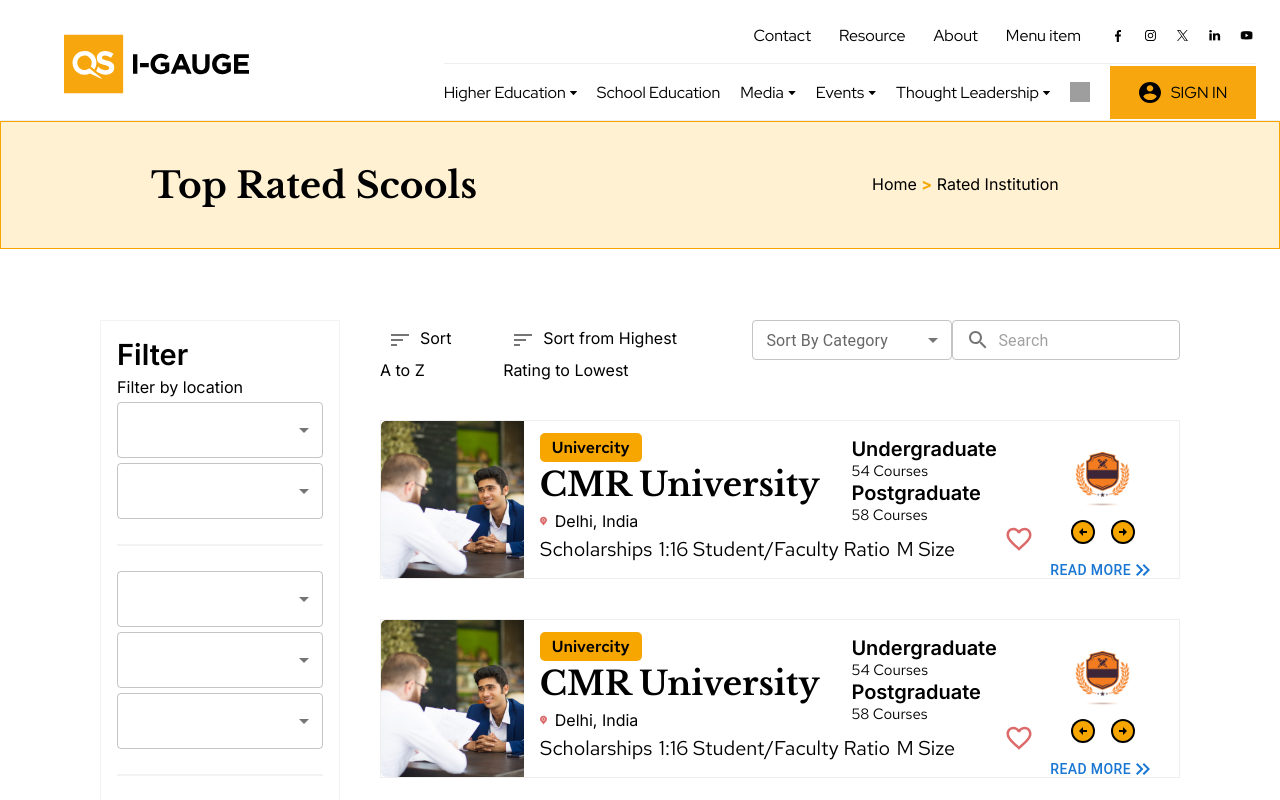
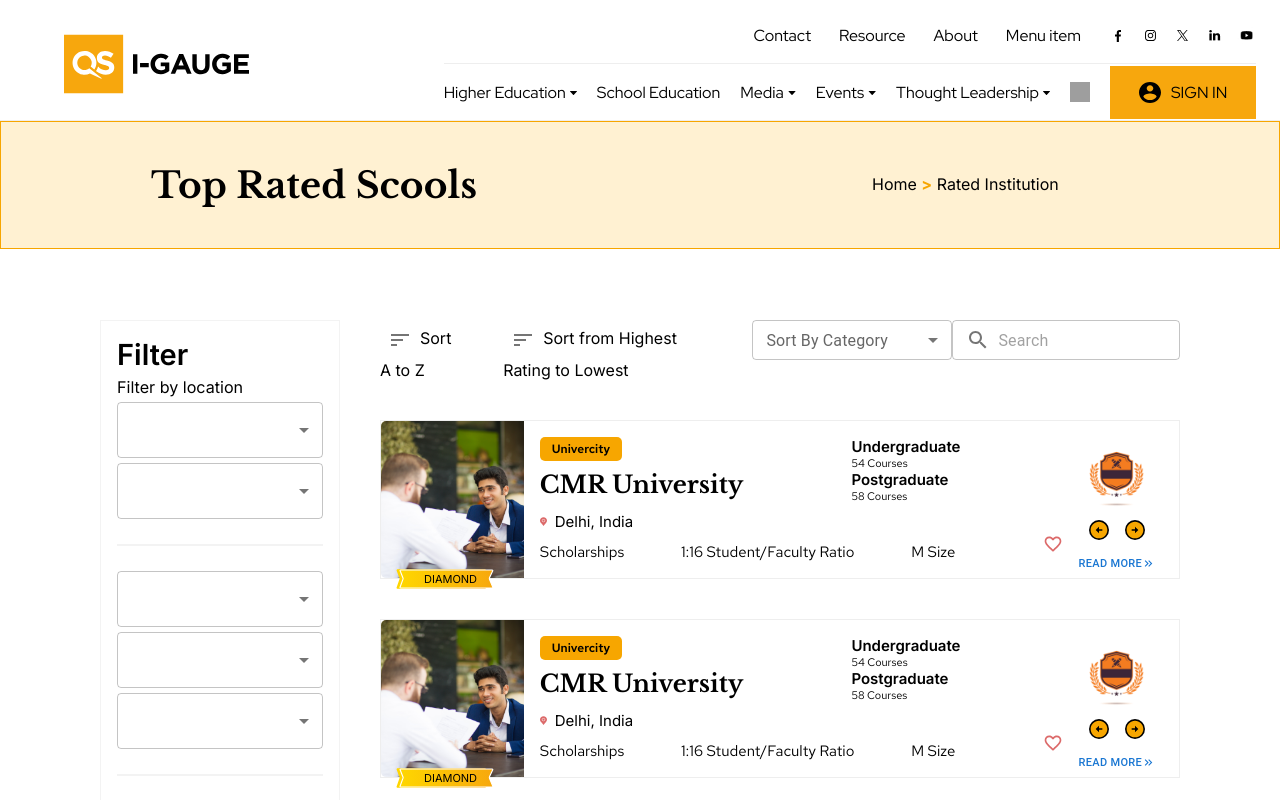
Before and after one commit to shabdendhu/igauge, a Next.js app: page /university-search in a window 1280 px wide. Shown: the top 800 px of the page. Built offline with nearby package versions, Linux system fonts and the light colour scheme; grey boxes are pictures that could not be loaded.

Commit message:
univercity-search design compelete

```diff
--- a/app/(app)/(pages)/university-search/sub-components/Card/index.tsx
+++ b/app/(app)/(pages)/university-search/sub-components/Card/index.tsx
@@ -1,3 +1,4 @@
+"use client";
 import IconButton from "@mui/material/IconButton";
 import React from "react";
 import FavoriteBorderIcon from "@mui/icons-material/FavoriteBorder";
@@ -5,91 +6,119 @@
 import ArrowCircleRightIcon from "@mui/icons-material/ArrowCircleRight";
 import KeyboardDoubleArrowRightIcon from "@mui/icons-material/KeyboardDoubleArrowRight";
 import Button from "@mui/material/Button";
+import { useCalculateFontSize } from "@/app/(app)/hooks/use-calculate-font-size";
 const Card = () => {
+  const fontSize = useCalculateFontSize();
   return (
-    <div className="border border-[#EAEAEA]-500 flex mdm:min-h-[220px] aspect-[1333/265] overflow-hidden mdm:aspect-[350/133]">
-      <div className="h-full relative aspect-[241/265] mdm:aspect-[110/133] mdm:w-2/5">
+    <div className="relative">
+      <div className="border border-[#EAEAEA]-500 flex  aspect-[1333/265] mq450:aspect-[349/133] overflow-hidden ">
+        <div className="h-full relative aspect-[241/265] mdm:aspect-[110/133] mq450:w-1/3">
           <img
             className="h-full relative rounded-tl-8xs rounded-tr-none rounded-br-none rounded-bl-8xs max-w-full overflow-hidden object-cover z-[1]"
             alt=""
             src="/rectangle-161@2x.png"
           />
-        {/* <div className="h-[38px] w-44 absolute !m-[0] right-[28px] bottom-[-19px]">
-          <img
-            className="absolute top-[0px] left-[0px] rounded-sm w-full h-full z-[2]"
-            alt=""
-            src="/rectangle-2041.svg"
-          />
-          <button className="cursor-pointer [border:none] p-0 bg-[transparent] absolute top-[2px] left-[3px] w-[170px] h-[34px] z-[5]">
-            <img
-              className="absolute top-[0px] left-[0px] rounded-sm w-full h-full z-[3]"
-              alt=""
-              src="/rectangle-2051.svg"
-            />
-            <div className="absolute top-[9px]  left-[50px] text-[14px] uppercase font-inter text-black text-left inline-block w-[66px] h-[17px] min-w-[66px] z-[4]">
-              Diamond
         </div>
-          </button>
-        </div> */}
-      </div>
-      <div className="kborder border-red-500 flex-1 p-[2%] md:flex flex-row mdm:flex-col">
-        <div className="kborder border-green-500 mdm:h-1/2" style={{ flex: 2 }}>
-          <div className="kborder border-pink-500 h-3/4 flex">
-            <div className="kborder border-green-500 w-3/4 flex flex-col">
-              <div className="kborder border-black-500">
-                <span className="bg-orange-200 rounded-8xs font-semibold text-base px-3 py-1 font-red-hat-text text-black mdm:w-[30px] mdm:h-[12px] mdm:text-[6.21px]">
+        <div className="tborder border-red-500 flex-1 p-[2%] flex flex-row mq450:flex-col">
+          <div className="tborder border-green-500 " style={{ flex: 2 }}>
+            <div className="tborder border-pink-500 h-3/4 flex">
+              <div className="tborder border-green-500 w-3/4 flex flex-col">
+                <div className="tborder border-black-500">
+                  <span
+                    style={{
+                      fontSize: fontSize(16, 7, 1920, 400),
+                    }}
+                    className="bg-orange-200 rounded-8xs font-semibold text-base px-3 py-1 font-red-hat-text text-black mdm:w-[30px] mdm:h-[12px] mdm:text-[6.21px]"
+                  >
                     Univercity
                   </span>
                 </div>
-              <h2 className="kborder border-red-500 flex-1 text-14xl  font-bold font-libre-baskerville flex items-center mdm:text-xs">
+                <h2
+                  style={{
+                    fontSize: fontSize(33, 11, 1920, 400),
+                  }}
+                  className="tborder border-red-500 flex-1 text-14xl  font-bold font-libre-baskerville flex items-center mdm:text-xs"
+                >
                   CMR University
                 </h2>
-              <div className="kborder border-yellow-500 flex gap-2">
+                <div className="tborder border-yellow-500 flex gap-2">
                   <img src="location.svg" className="w-[7px]" />
-                <div className="flex-1 mdm:text-[7.61px]">Delhi, India</div>
+                  <div
+                    style={{
+                      fontSize: fontSize(20, 8, 1920, 400),
+                    }}
+                    className="flex-1 mdm:text-[7.61px]"
+                  >
+                    Delhi, India
                   </div>
                 </div>
-            <div className="kborder border-blue-500 w-1/4">
+              </div>
+              <div className="tborder border-blue-500 w-1/4">
                 <div>
-                <div className="font-semibold text-xl mdm:text-[7.76px]">
+                  <div
+                    style={{
+                      fontSize: fontSize(20, 8, 1920, 400),
+                    }}
+                    className="font-semibold text-xl mdm:text-[7.76px]"
+                  >
                     Undergraduate
                   </div>
-                <div className="text-mini font-red-hat-text mdm:text-[5.82px]">
+                  <div
+                    style={{
+                      fontSize: fontSize(15, 6, 1920, 400),
+                    }}
+                    className="text-mini font-red-hat-text mdm:text-[5.82px]"
+                  >
                     54 Courses
                   </div>
                 </div>
                 <div>
-                <div className="font-semibold text-xl mdm:text-[7.76px]">
+                  <div
+                    style={{
+                      fontSize: fontSize(20, 8, 1920, 400),
+                    }}
+                    className="font-semibold text-xl mdm:text-[7.76px]"
+                  >
                     Postgraduate
                   </div>
-                <div className="text-mini font-red-hat-text mdm:text-[5.82px]">
+                  <div
+                    style={{
+                      fontSize: fontSize(15, 6, 1920, 400),
+                    }}
+                    className="text-mini font-red-hat-text mdm:text-[5.82px]"
+                  >
                     58 Courses
                   </div>
                 </div>
               </div>
             </div>
-          <div className="kborder border-red-500 h-1/4 flex justify-between items-end text-xl font-red-hat-text mdm:text-[7px]">
+            <div
+              style={{
+                fontSize: fontSize(20, 7, 1920, 400),
+              }}
+              className="tborder border-red-500 h-1/4 flex justify-between items-end text-xl font-red-hat-text mdm:text-[7px]"
+            >
               <div>Scholarships</div>
               <div>1:16 Student/Faculty Ratio</div>
               <div>M Size</div>
             </div>
           </div>
           <div
-          className="kborder border-blue-500 flex flex-row"
+            className="tborder border-blue-500 flex flex-row"
             style={{ flex: 1 }}
           >
-          <div className="kborder border-red-500 flex items-end flex-1 justify-end mdm:hidden">
+            <div className="tborder border-red-500 flex items-end flex-1 justify-end mq450:hidden">
               <IconButton>
                 <FavoriteBorderIcon
                   style={{
                     color: "#DC6A6A",
-                  fontSize: "30px",
+                    fontSize: fontSize(21, 19, 1920, 400),
                   }}
                 />
               </IconButton>
             </div>
-          <div className="kborder border-green-500  flex flex-col items-center mdm:w-full mdm:flex-row">
-            <img src="/image-19@2x.png" className="h-[60%] mdm:h-[30%]" />
+            <div className="tborder border-green-500  flex flex-col items-center mq450:w-full mq450:flex-row">
+              <img src="/image-19@2x.png" className="h-[60%] mdm:h-[50px]" />
               <span className="mdm:flex mdm:flex-row">
                 <IconButton>
                   <ArrowCircleLeftIcon
@@ -97,6 +126,7 @@
                       color: "#F7A600",
                       backgroundColor: "#000000",
                       borderRadius: "50%",
+                      fontSize: fontSize(21, 19, 1920, 400),
                     }}
                   />
                 </IconButton>
@@ -106,17 +136,39 @@
                       color: "#F7A600",
                       backgroundColor: "#000000",
                       borderRadius: "50%",
+                      fontSize: fontSize(21, 19, 1920, 400),
                     }}
                   />
                 </IconButton>
               </span>
-            <Button className="bg-[#F7A600] h-[40px] font-red-hat-text rounded-none font-normal text-black px-5">
-              Read More <KeyboardDoubleArrowRightIcon />
+              <div className="tborder border-red-500 flex items-end flex-1 justify-end xs:hidden">
+                <IconButton>
+                  <FavoriteBorderIcon
+                    style={{
+                      color: "#DC6A6A",
+                      fontSize: fontSize(21, 19, 1920, 400),
+                    }}
+                  />
+                </IconButton>
+              </div>
+              <Button
+                style={{
+                  fontSize: fontSize(14, 6, 1920, 400),
+                }}
+                className="bg-[#F7A600] h-[40px] font-red-hat-text rounded-none font-normal text-black px-5 mq450:px-3 mq450:h-[20px]"
+              >
+                Read More{" "}
+                <KeyboardDoubleArrowRightIcon
+                  style={{
+                    fontSize: fontSize(17, 8, 1920, 400),
+                  }}
+                />
               </Button>
             </div>
           </div>
         </div>
-      {/* <div className="col-span-9 flex-1 rounded-tl-none rounded-tr-8xs rounded-br-8xs rounded-bl-none bg-white box-kborder flex flex-row items-start justify-between pt-[21px] px-10  max-w-full gap-[20px] border-[1px] border-solid border-whitesmoke-100 mq900:min-w-full mq1300:flex-wrap mq1300:pl-6 mq1300:pr-6 mq1300:box-border pb-10">
+
+        {/* <div className="col-span-9 flex-1 rounded-tl-none rounded-tr-8xs rounded-br-8xs rounded-bl-none bg-white box-border flex flex-row items-start justify-between pt-[21px] px-10  max-w-full gap-[20px] border-[1px] border-solid border-whitesmoke-100 mq900:min-w-full mq1300:flex-wrap mq1300:pl-6 mq1300:pr-6 mq1300:box-border pb-10">
         <div className="flex flex-2 flex-col items-start justify-end pt-0 px-0 pb-[3.7px] box-border max-w-full ">
           <div className="self-stretch flex flex-col items-start justify-start gap-[20px]">
             <div className="self-stretch flex flex-row items-end justify-between gap-[20px] mq900:flex-wrap">
@@ -234,6 +286,24 @@
         </div>
       </div> */}
       </div>
+      <div className="h-[38px] w-44 absolute !m-[0] left-[2%] bottom-[-19px] smm:w-[110px] 2xlm:w-[90px]">
+        <img
+          className="absolute top-[0px] left-[0px] rounded-sm w-full h-full z-[2]"
+          alt=""
+          src="/rectangle-2041.svg"
+        />
+        <button className="cursor-pointer [border:none] p-0 bg-[transparent] absolute top-[2px] left-[3px] w-[170px] h-[34px] z-[5] smm:w-[105px] 2xlm:w-[95px]">
+          <img
+            className="absolute top-[0px] left-[0px] rounded-sm w-full h-full z-[3]"
+            alt=""
+            src="/rectangle-2051.svg"
+          />
+          <div className="absolute top-[10px]  left-[50px] text-[14px] uppercase font-inter text-black text-left inline-block w-[66px] h-[17px] min-w-[66px] z-[4] smm:text-[11px] smm:left-[30px] 2xlm:text-[11px] 2xlm:left-[25px] mq450:left-[28px] ">
+            Diamond
+          </div>
+        </button>
+      </div>
+    </div>
   );
 
   return (
--- a/app/(app)/components/FrameComponent5.tsx
+++ b/app/(app)/components/FrameComponent5.tsx
@@ -100,7 +100,7 @@
             <div className="w-full flex flex-row items-start justify-center max-w-full mdm:w2/3">
               <div className="w-[538px] flex flex-row items-start justify-end pt-[58px] px-[85px] pb-[53px] box-border bg-cover bg-no-repeat bg-[top] max-w-full z-[1]"></div>
             </div>
-            <h1 className="m-0 w-full flex items-center gap-[10px] justify-start relative text-inherit font-bold font-inherit whitespace-pre-wrap inline-block max-w-full z-[2] mt-[-97px] mq450:text-[25px] mq900:text-[30px] mq1440:text-[45px] ">
+            <h1 className="m-0 w-full flex flex-wrap items-center gap-[10px] justify-start relative text-inherit font-bold font-inherit whitespace-pre-wrap inline-block max-w-full z-[2] mt-[-97px] mq450:text-[25px] mq900:text-[30px] mq1440:text-[45px] ">
               Collections
               <InstitutionSelection bgImage={"/untitled-design-3-1@2x.png"} />
             </h1>
--- a/app/(app)/components/v1/Home/TopRated/index.js
+++ b/app/(app)/components/v1/Home/TopRated/index.js
@@ -24,7 +24,7 @@
     }
   };
   return (
-    <section className="self-stretch flex flex-row items-start justify-center pt-0 pb-[135.19999999999982px] pr-5 pl-[34px] box-border max-w-full smm:px-5 mq450:pb-[57px] mq450:box-border mq1275:pb-[88px] mq1275:box-border mq1440:pb-[94.5px]">
+    <section className="self-stretch flex flex-row items-start justify-center pt-0 pb-[135.19999999999982px] pr-5 pl-[34px] box-border max-w-full smm:px-5 xl:px-[150px] mq450:pb-[57px] mq450:box-border mq1275:pb-[88px] mq1275:box-border mq1440:pb-[94.5px]">
       <div className="flex flex-col items-start justify-start gap-[45px] max-w-full mq900:gap-[22px_45px]">
         <TopRatedCollection
           handleScroll={handleScroll}
--- /dev/null
+++ b/app/(app)/hooks/use-calculate-font-size.ts
@@ -0,0 +1,26 @@
+import useWindowSize from "./use-window-size";
+
+export const useCalculateFontSize = () => {
+  const { width } = useWindowSize();
+  return (
+    maxFontSize: number,
+    minFontSize: number,
+    maxPageSize = 1920,
+    minPageSize = 360
+  ) => {
+    // Calculate the slope of the line using the max and min font sizes and page sizes
+    const m = (maxFontSize - minFontSize) / (maxPageSize - minPageSize);
+
+    // Calculate the y-intercept of the line
+    const b = maxFontSize - m * maxPageSize;
+
+    // Calculate the optimal font size based on the line formula
+    const optimalFontSize = Math.max(
+      minFontSize,
+      Math.min(maxFontSize, m * width + b)
+    );
+
+    // Return the optimal font size
+    return Math.round(optimalFontSize);
+  };
+};
--- /dev/null
+++ b/app/(app)/hooks/use-window-size.tsx
@@ -0,0 +1,33 @@
+import { useState, useEffect } from 'react';
+
+const useWindowSize = (debounceDelay: number = 250): { width: number; height: number } => {
+  const [windowSize, setWindowSize] = useState({ width: 0, height: 0 });
+
+  useEffect(() => {
+    let resizeTimeout: NodeJS.Timeout;
+
+    const handleResize = () => {
+      clearTimeout(resizeTimeout);
+      resizeTimeout = setTimeout(() => {
+        setWindowSize({
+          width: window.innerWidth,
+          height: window.innerHeight,
+        });
+      }, debounceDelay);
+    };
+    handleResize();
+    if (typeof window !== 'undefined') {
+      // Only attach the event listener on the client side
+      window.addEventListener('resize', handleResize);
+
+      return () => {
+        clearTimeout(resizeTimeout);
+        window.removeEventListener('resize', handleResize);
+      };
+    }
+  }, [debounceDelay]);
+
+  return windowSize;
+};
+
+export default useWindowSize;
```
Lines whose indentation alone changed are shown as unchanged.
